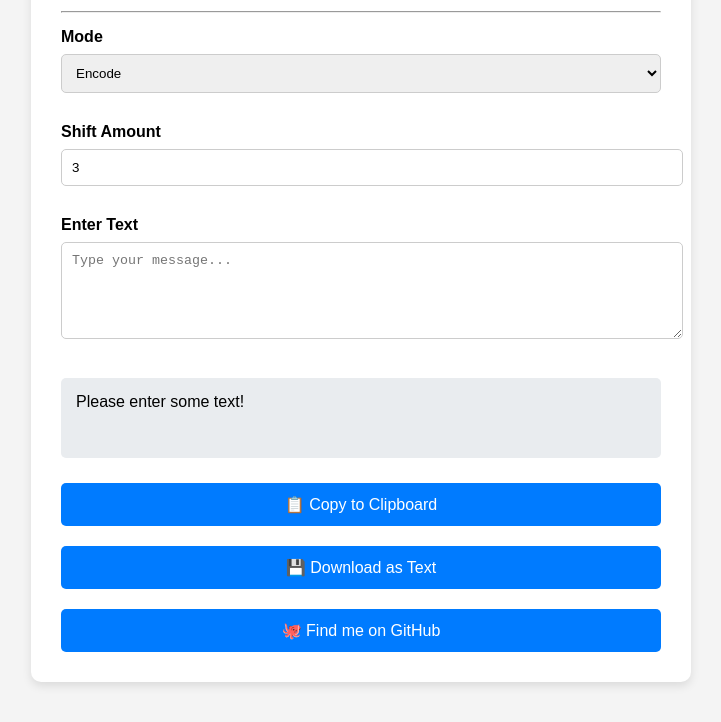
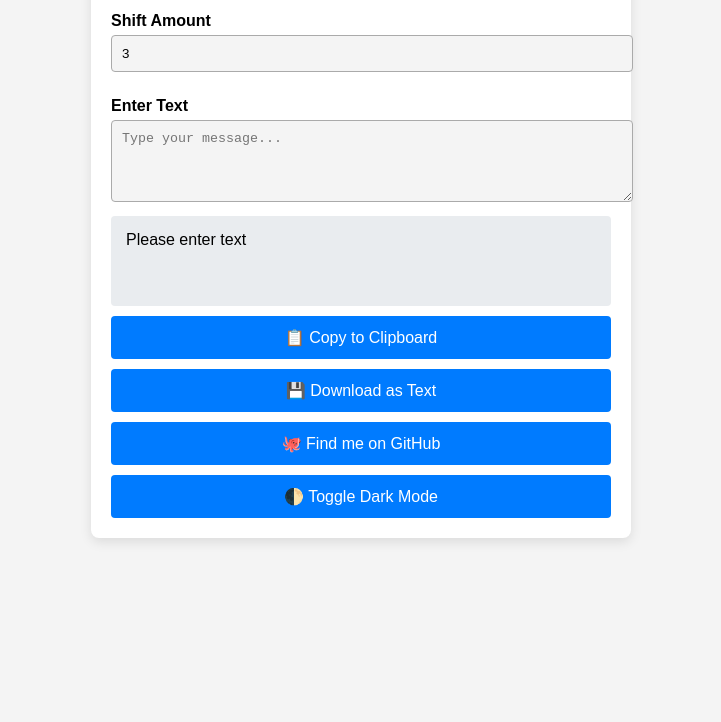
Before and after one commit to DrtXpmvi/DrtXpmvi.github.io, a plain HTML site: page CaesarCipher.html in a window 1280 px wide. Shown: the part 189-911 px from the top of the page, without its empty margins (279-1000 px from the left). After the commit the page ends 800 px from the top, so only its background shows below. Drawn offline with Linux system fonts and the light colour scheme.

Commit message:
Update CaesarCipher.html

```diff
--- a/CaesarCipher.html
+++ b/CaesarCipher.html
@@ -2,172 +2,143 @@
 <html lang="en">
 <head>
   <meta charset="UTF-8" />
-  <meta name="viewport" content="width=device-width, initial-scale=1.0" />
-  <title>Caesar Cipher Encoder/Decoder</title>
+  <meta name="viewport" content="width=device-width, initial-scale=1.0, viewport-fit=cover" />
+  <title>Caesar Cipher PWA</title>
+
+  <link rel="manifest" href="manifest.json">
+  <link rel="icon" href="favicon.ico">
+  <meta name="description" content="PWA Caesar Cipher tool with live preview, animations, keyboard shortcuts, GitHub link & offline support." />
+  <meta name="theme-color" content="#007BFF">
+
+  <link rel="apple-touch-icon" href="favicon.ico">
+
   <style>
+    :root {
+      --bg: #f4f4f4; --fg: #000;
+      --cont-bg:#fff; --out-bg:#e9ecef;
+      --btn-bg:#007BFF; --btn-hover:#0056b3;
+    }
+    body.dark {
+      --bg:#121212; --fg:#f0f0f0;
+      --cont-bg:#1e1e1e; --out-bg:#2c2c2c;
+      --btn-bg:#0056b3; --btn-hover:#007BFF;
+    }
     body {
-      font-family: Arial, sans-serif;
-      background: #f4f4f4;
-      margin: 0;
-      padding: 40px;
-      display: flex;
-      flex-direction: column;
-      align-items: center;
+      background:var(--bg); color:var(--fg);
+      font-family:Arial,sans-serif;
+      margin:0; padding:20px;
+      display:flex; justify-content:center;
+      transition:0.3s;
     }
-
     .container {
-      background: #fff;
-      padding: 30px;
-      border-radius: 10px;
-      box-shadow: 0 4px 10px rgba(0, 0, 0, 0.1);
-      width: 100%;
-      max-width: 600px;
+      background:var(--cont-bg); padding:20px;
+      border-radius:8px; width:100%; max-width:500px;
+      box-shadow:0 4px 12px rgba(0,0,0,0.1);
+      transition:background 0.3s;
     }
-
-    h1 {
-      text-align: center;
-      color: #333;
+    h1 { text-align:center; margin-bottom:10px; }
+    label{display:block;margin-top:15px;font-weight:bold;}
+    input,textarea,select {
+      width:100%; padding:10px; margin-top:5px;
+      margin-bottom:10px; border:1px solid #aaa;
+      border-radius:4px;
+      background:var(--bg);color:var(--fg);
+      resize: vertical;
+      white-space: pre-wrap; word-wrap: break-word;
+      transition:background 0.3s,color 0.3s;
     }
-
-    label {
-      display: block;
-      margin-top: 15px;
-      font-weight: bold;
+    .output {
+      background:var(--out-bg); padding:15px;
+      border-radius:4px; min-height:60px;
+      opacity:0; transform: translateY(10px);
+      transition:opacity 0.3s, transform 0.3s;
+      white-space: pre-wrap; word-wrap: break-word;
     }
-
-    textarea, input[type="number"], select {
-      width: 100%;
-      padding: 10px;
-      margin-top: 8px;
-      margin-bottom: 15px;
-      border: 1px solid #ccc;
-      border-radius: 5px;
-      resize: vertical;
-      white-space: pre-wrap;
-      word-wrap: break-word;
-      overflow-wrap: break-word;
+    .output.visible {opacity:1; transform: translateY(0);}
+    .btn { background:var(--btn-bg); color:white;
+      border:none; padding:12px; width:100%; border-radius:4px;
+      font-size:16px; cursor:pointer; margin-top:10px;
+      transition:background 0.2s, transform 0.1s;
     }
-
-    button {
-      background-color: #007BFF;
-      color: white;
-      padding: 12px 20px;
-      border: none;
-      border-radius: 5px;
-      cursor: pointer;
-      width: 100%;
-      font-size: 16px;
-      margin-top: 10px;
-    }
-
-    button:hover {
-      background-color: #0056b3;
-    }
-
-    .output {
-      margin-top: 20px;
-      padding: 15px;
-      background: #e9ecef;
-      border-radius: 5px;
-      min-height: 50px;
-      white-space: pre-wrap;
-      word-wrap: break-word;
-      overflow-wrap: break-word;
-    }
-
-    .button-group {
-      display: flex;
-      flex-direction: column;
-      gap: 10px;
-      margin-top: 15px;
-    }
+    .btn:hover { background:var(--btn-hover); }
+    .btn:active { transform: scale(0.98); }
+    .btn-group {display:flex;flex-direction:column;}
   </style>
 </head>
 <body>
   <div class="container">
-  <hr>
-    <h1>🔐 Caesar Cipher - Encoder & Decoder</h1>
-	<center><h4>Developed by DrtXpmvi - Written in HTML, CSS, & JavaScript</h4></center>
-	<hr>
-
-    <label for="mode">Mode</label>
-    <select id="mode">
-      <option value="encode">Encode</option>
-      <option value="decode">Decode</option>
-    </select>
-
-    <label for="shift">Shift Amount</label>
-    <input type="number" id="shift" value="3" min="1" max="25" />
-
-    <label for="inputText">Enter Text</label>
-    <textarea id="inputText" rows="5" placeholder="Type your message..."></textarea>
-
+    <h1>🔐 Caesar Cipher</h1>
+    <label>Mode<select id="mode"><option value="encode">Encode</option><option value="decode">Decode</option></select></label>
+    <label>Shift Amount<input type="number" id="shift" value="3" min="1" max="25"></label>
+    <label>Enter Text<textarea id="inputText" rows="4" placeholder="Type your message..."></textarea></label>
     <div class="output" id="result"></div>
-
-    <div class="button-group">
-      <button onclick="copyToClipboard()">📋 Copy to Clipboard</button>
-      <button onclick="downloadText()">💾 Download as Text</button>
-      <button onclick="openGitHub()">🐙 Find me on GitHub</button>
+    <div class="btn-group">
+      <button class="btn" onclick="copyToClipboard()">📋 Copy to Clipboard</button>
+      <button class="btn" onclick="downloadText()">💾 Download as Text</button>
+      <button class="btn" onclick="openGitHub()">🐙 Find me on GitHub</button>
+      <button class="btn" onclick="toggleDarkMode()">🌓 Toggle Dark Mode</button>
     </div>
   </div>
 
   <script>
-    function caesarCipher(str, shift, mode = "encode") {
-      return str.split('').map(char => {
-        const isUpper = char >= 'A' && char <= 'Z';
-        const isLower = char >= 'a' && char <= 'z';
-
-        if (!isUpper && !isLower) return char;
-
-        const base = isUpper ? 65 : 97;
-        const offset = mode === "decode" ? (26 - shift) : shift;
-
-        return String.fromCharCode((char.charCodeAt(0) - base + offset) % 26 + base);
+    // Caesar logic
+    function caesarCipher(s, n, mode) {
+      return [...s].map(c => {
+        let b = c.charCodeAt(0);
+        if(c>='A' && c<='Z' || c>='a'&&c<='z') {
+          const base = (c<='Z')?65:97;
+          const shift = mode==='decode'?26-n:n;
+          return String.fromCharCode((b-base+shift)%26+base);
+        }
+        return c;
       }).join('');
     }
-
-    function updatePreview() {
-      const mode = document.getElementById('mode').value;
-      const shift = parseInt(document.getElementById('shift').value) || 0;
-      const text = document.getElementById('inputText').value;
-
-      const result = text.trim()
-        ? caesarCipher(text, shift, mode)
-        : "Please enter some text!";
-
-      document.getElementById('result').textContent = result;
+    const inTxt = ()=>document.getElementById('inputText').value;
+    const upd = () => {
+      const t=inTxt(), s=+document.getElementById('shift').value||0, m=document.getElementById('mode').value;
+      const out = t?caesarCipher(t,s,m): 'Please enter text';
+      const el=document.getElementById('result');
+      el.textContent=out; el.classList.add('visible');
+    };
+    const copyToClipboard = () => {
+      const t=document.getElementById('result').textContent;
+      if(!t) return alert("Nothing!");
+      navigator.clipboard.writeText(t).then(() => alert("Copied!"));
+    };
+    const downloadText = () => {
+      const t=document.getElementById('result').textContent;
+      if(!t) return alert("Nothing!");
+      const blob=new Blob([t],{type:'text/plain'}), a=document.createElement('a');
+      a.href=URL.createObjectURL(blob); a.download='cipher.txt';a.click();
+      URL.revokeObjectURL(a.href);
+    };
+    const openGitHub = () => window.open('https://github.com/PlayzDev','_blank');
+    const toggleDarkMode = () => document.body.classList.toggle('dark');
+    // events
+    ['input','change'].forEach(e=>{
+      document.getElementById('inputText').addEventListener('input',upd);
+      document.getElementById('shift').addEventListener('input',upd);
+      document.getElementById('mode').addEventListener('change',upd);
+    });
+    // keyboard shortcuts
+    document.addEventListener('keydown', e => {
+      if(e.ctrlKey) {
+        switch(e.key.toLowerCase()) {
+          case 'e': e.preventDefault(); document.getElementById('mode').value = document.getElementById('mode').value==='encode'?'decode':'encode'; upd(); break;
+          case 'c': e.preventDefault(); copyToClipboard(); break;
+          case 'd': e.preventDefault(); downloadText(); break;
+          case 'g': e.preventDefault(); openGitHub(); break;
+          case 't': e.preventDefault(); toggleDarkMode(); break;
+        }
+      }
+    });
+    upd();
+    // register SW
+    if('serviceWorker' in navigator){
+      navigator.serviceWorker.register('service-worker.js')
+        .then(r=>console.log('SW registered'))
+        .catch(e=>console.log('SW failed',e));
     }
-
-    function copyToClipboard() {
-      const resultText = document.getElementById('result').textContent;
-      if (!resultText || resultText === "Please enter some text!") return alert("Nothing to copy!");
-
-      navigator.clipboard.writeText(resultText)
-        .then(() => alert("Copied to clipboard!"))
-        .catch(() => alert("Failed to copy!"));
-    }
-
-    function downloadText() {
-      const resultText = document.getElementById('result').textContent;
-      if (!resultText || resultText === "Please enter some text!") return alert("Nothing to download!");
-
-      const blob = new Blob([resultText], { type: "text/plain" });
-      const link = document.createElement("a");
-      link.href = URL.createObjectURL(blob);
-      link.download = "caesar_output.txt";
-      link.click();
-      URL.revokeObjectURL(link.href);
-    }
-
-    function openGitHub() {
-      window.open("https://github.com/DrtXpmvi", "_blank");
-    }
-
-    document.getElementById('inputText').addEventListener('input', updatePreview);
-    document.getElementById('shift').addEventListener('input', updatePreview);
-    document.getElementById('mode').addEventListener('change', updatePreview);
-
-    updatePreview();
   </script>
 </body>
 </html>
```
